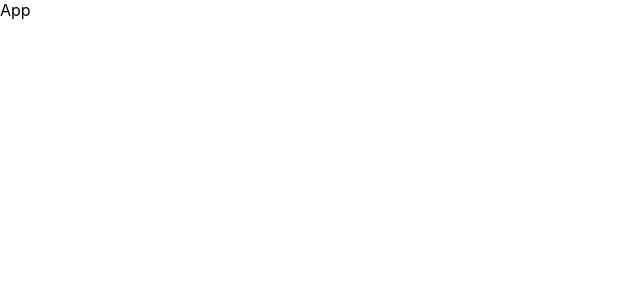
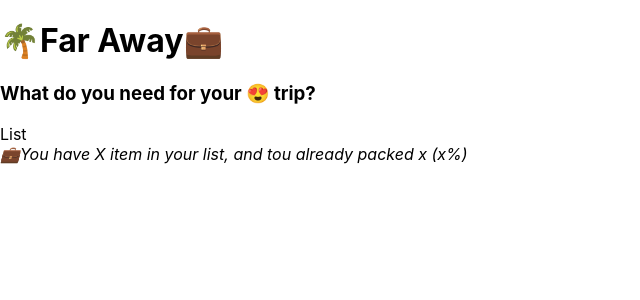
Before and after one commit to Rahaf-Zourob/booking-trip, a React (Create React App) app: page / in a window 1280 px wide. Shown: the top 300 px of the page, without its empty margins (0-640 px from the left). Built offline with nearby package versions, Linux system fonts and the light colour scheme.

Commit message:
Create components

```diff
--- a/src/App.js
+++ b/src/App.js
@@ -2,6 +2,32 @@ import React from 'react'
 
 export default function App() {
   return (
-    <div>App</div>
+    <div className="app">
+      <Logo />
+      <Form />
+      <PackingList />
+      <Stats />
+    </div>
   )
 }
+
+function Logo() {
+  return (<h1>🌴Far Away💼</h1>)
+}
+function Form() {
+  return (
+    <div className="add-form">
+      <h3>What do you need for your 😍 trip?</h3>
+    </div>
+  )
+}
+function PackingList() {
+  return <div className="list">List</div>
+}
+function Stats() {
+  return <footer>
+    <em>
+      💼You have  X item in your list, and tou already packed x (x%)
+    </em>
+  </footer>
+}
```
